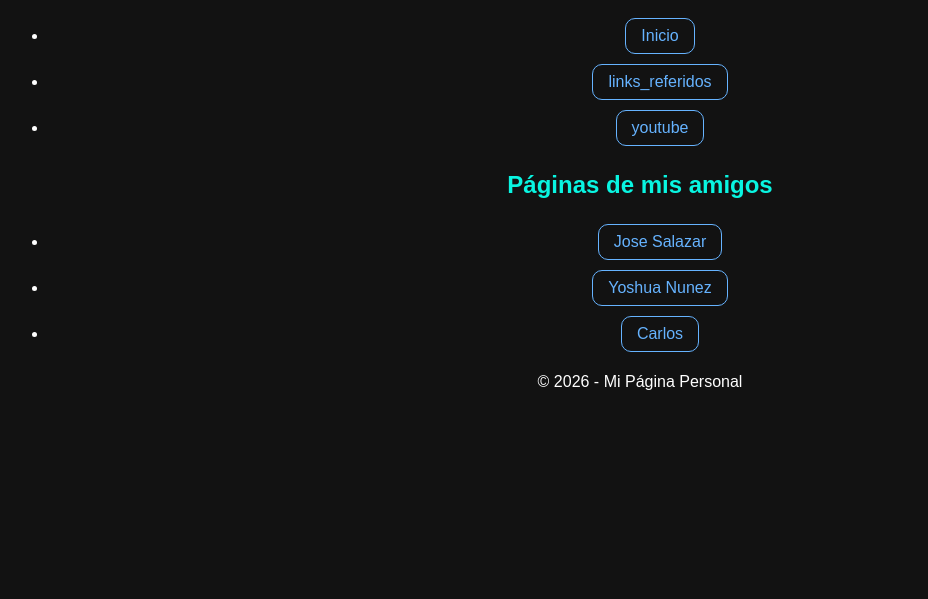
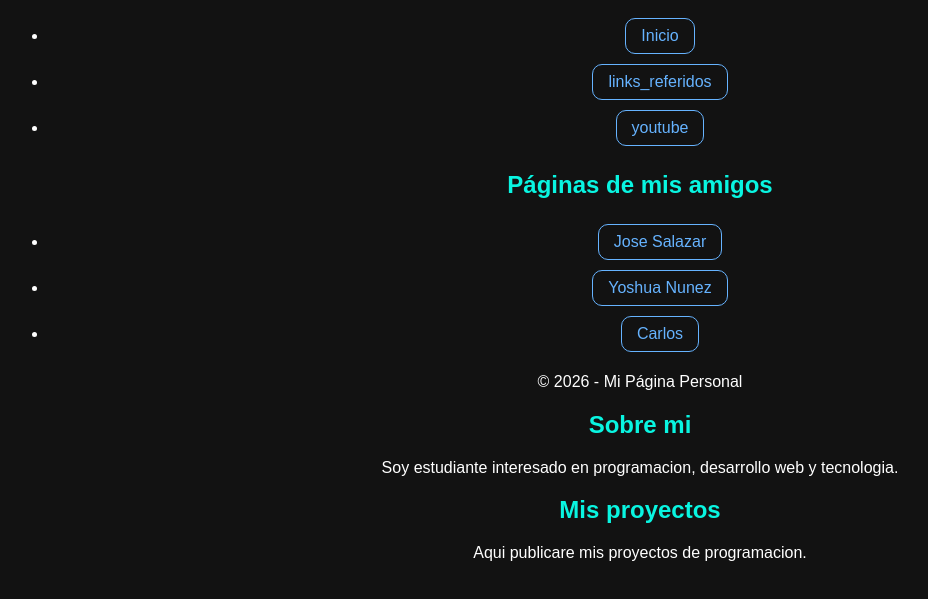
Before and after one commit to AngelFabianRamosMunoz/AngelFabianRamosMunoz.github.io, a plain HTML site: page index.html in a window 1280 px wide. Shown: the part 101-700 px from the top of the page, without its empty margins (0-928 px from the left). Drawn offline with Linux system fonts and the light colour scheme.

Commit message:
Update index.html

```diff
--- a/index.html
+++ b/index.html
@@ -1,7 +1,7 @@
 <!DOCTYPE html>
 <html>
 <head>
-<title>angel fabian ramos munoz</title>
+<title>Angel Fabian Ramos Munoz - Pagina Personal</title>
 </head>
 <body>
 <h1>Angel Fabian Ramos Munoz</h1>
@@ -76,3 +76,14 @@ hr{
     background:linear-gradient(to right, transparent, #66b3ff, transparent);
 }
 </style>
+<meta name="description" content="Pagina personal de Angel Fabian Ramos Munoz con proyectos, enlaces y contenido web.">
+<h2>Sobre mi</h2>
+<p>
+Soy estudiante interesado en programacion,
+desarrollo web y tecnologia.
+</p>
+
+<h2>Mis proyectos</h2>
+<p>
+Aqui publicare mis proyectos de programacion.
+</p>
```
